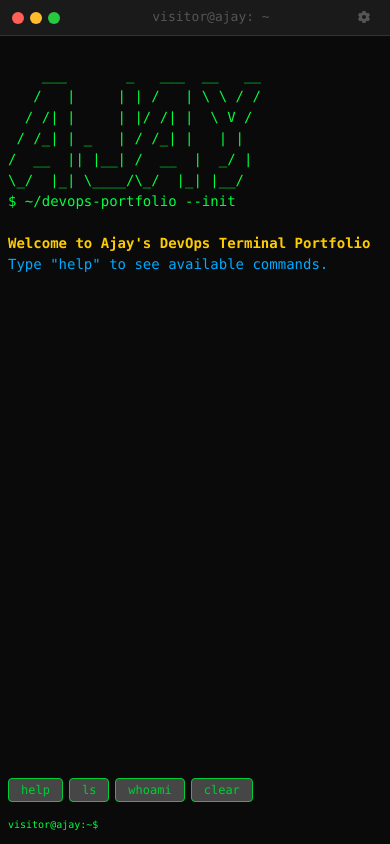
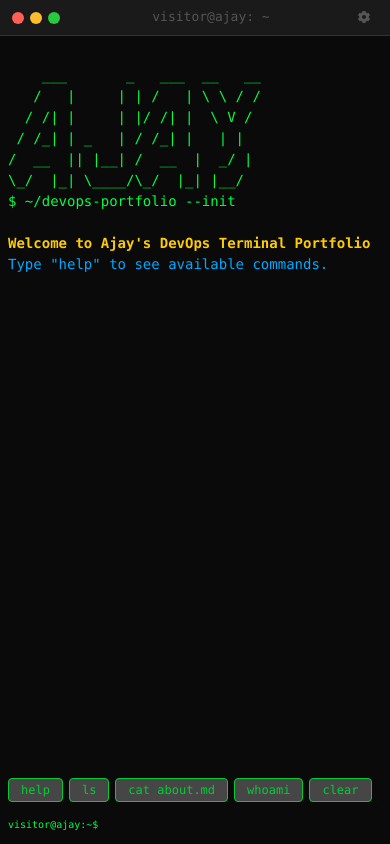
Before and after one commit to akay25/portfolio, a Vue app: page / in a window 390 px wide. Built offline with nearby package versions, Linux system fonts and the light colour scheme.

Commit message:
Added tab autosuggestion for mobile

```diff
--- a/src/components/terminal/TerminalInput.vue
+++ b/src/components/terminal/TerminalInput.vue
@@ -82,7 +82,7 @@ function setInput(val: string) {
   focusInput()
 }
 
-defineExpose({ focusInput, setInput })
+defineExpose({ focusInput, setInput, currentInput })
 </script>
 
 <template>
--- a/src/components/terminal/TerminalWindow.vue
+++ b/src/components/terminal/TerminalWindow.vue
@@ -1,15 +1,20 @@
 <script setup lang="ts">
-import { ref } from 'vue'
+import { ref, computed } from 'vue'
 import { useTerminalStore } from '@/stores/terminal'
+import { getMobileSuggestions } from '@/composables/useTabComplete'
 import TerminalOutput from './TerminalOutput.vue'
 import TerminalInput from './TerminalInput.vue'
 import CommandChips from './CommandChips.vue'
 import SettingsPanel from './SettingsPanel.vue'
 
 const terminal = useTerminalStore()
-const mobileCommands = ['help', 'ls', 'whoami', 'clear']
 const showSettings = ref(false)
 const terminalInput = ref<InstanceType<typeof TerminalInput> | null>(null)
+
+const chipCommands = computed(() => {
+  const input = terminalInput.value?.currentInput ?? ''
+  return getMobileSuggestions(input, terminal.currentPath)
+})
 
 function handleChipFill(cmd: string) {
   terminalInput.value?.setInput(cmd)
@@ -60,7 +65,7 @@ function toggleSettings() {
       <SettingsPanel v-if="showSettings" />
     </div>
     <TerminalOutput :lines="terminal.outputLines" />
-    <CommandChips :commands="mobileCommands" @fill="handleChipFill" />
+    <CommandChips :commands="chipCommands" @fill="handleChipFill" />
     <TerminalInput ref="terminalInput" />
   </div>
 </template>
--- a/src/composables/useTabComplete.ts
+++ b/src/composables/useTabComplete.ts
@@ -120,6 +120,57 @@ function buildArgCandidates(command: string, tokens: string[], currentPath: stri
   return known ?? []
 }
 
+/**
+ * Get contextual suggestions for mobile command chips.
+ * Returns full command strings the user can tap to fill.
+ */
+export function getMobileSuggestions(input: string, currentPath: string): string[] {
+  const trimmed = input.trimStart()
+  const max = 6
+
+  // Empty input: show default commands
+  if (!trimmed) {
+    return ['help', 'ls', 'cat about.md', 'whoami', 'clear']
+  }
+
+  const tokens = trimmed.split(/\s+/)
+  const commandNames = getCommandNames()
+
+  // Typing first token: suggest matching command names
+  if (tokens.length === 1) {
+    const partial = (tokens[0] ?? '').toLowerCase()
+    const matches = commandNames
+      .filter((n) => n.startsWith(partial) && n !== partial)
+      .slice(0, max)
+
+    // If exact match, suggest that command's arguments
+    if (commandNames.includes(partial)) {
+      return buildFullSuggestions(partial, [], currentPath).slice(0, max)
+    }
+
+    return matches.length > 0 ? matches : ['help', 'ls', 'clear']
+  }
+
+  // Typing arguments: suggest full commands
+  const command = (tokens[0] ?? '').toLowerCase()
+  const partialArg = (tokens[tokens.length - 1] ?? '').toLowerCase()
+  const prefix = tokens.slice(0, -1).join(' ')
+
+  const candidates = buildArgCandidates(command, tokens, currentPath)
+  const matches = candidates
+    .filter((c) => c.toLowerCase().startsWith(partialArg))
+    .slice(0, max)
+    .map((c) => `${prefix} ${c}`.trim())
+
+  return matches.length > 0 ? matches : [`${command} `]
+}
+
+/** Build full command suggestions for a known command */
+function buildFullSuggestions(command: string, tokens: string[], currentPath: string): string[] {
+  const args = buildArgCandidates(command, [command, ''], currentPath)
+  return args.map((a) => `${command} ${a}`)
+}
+
 function longestCommonPrefix(strings: string[]): string {
   if (strings.length === 0) return ''
   let prefix = strings[0] ?? ''
```
